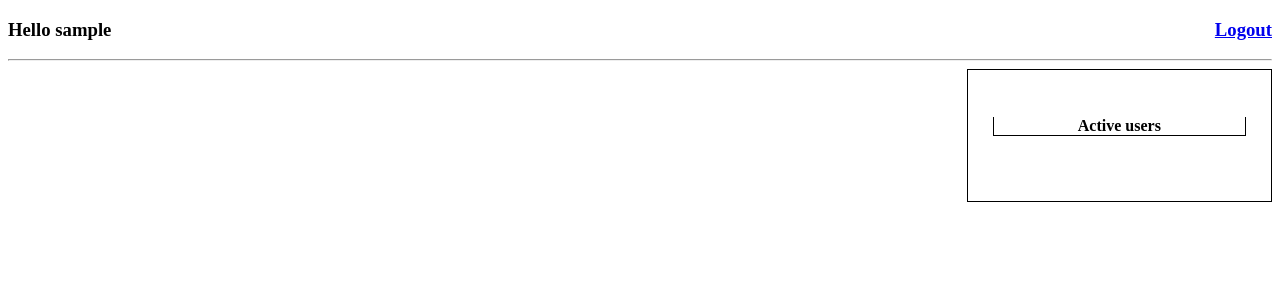
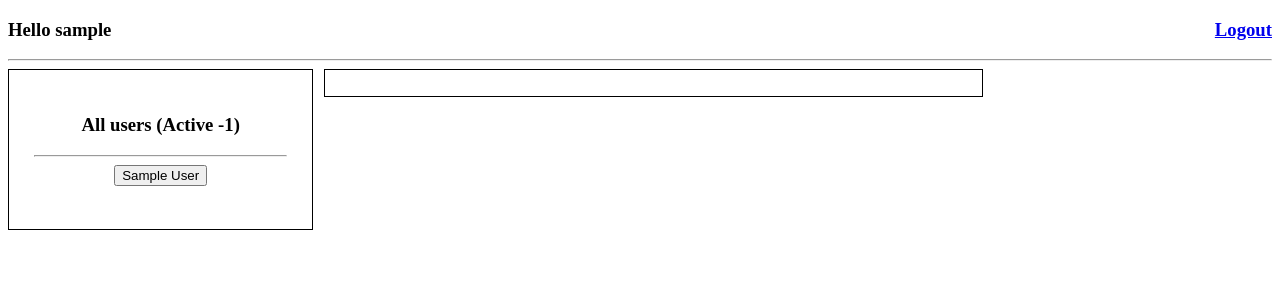
Before and after one commit to Hasan-75/ChatBins, a Django app: page /messages/ in a window 1280 px wide. Shown: the top 300 px of the page. Run offline with Django 3.2, Linux system fonts and the light colour scheme; the visitor is signed in with stand-in values (Sample User, id 1); data comes from the database, SQL or seed files in the repository; data that the repository does not hold is empty.

Commit message:
Improved active users feature. Resolved security issues. Cleaned up code

```diff
--- a/ChatBins/settings.py
+++ b/ChatBins/settings.py
@@ -27,7 +27,7 @@ SECRET_KEY = '+5uz8&h!uc&naju(yk^49j(f261s8m5y5-w44qvbzn6fn6o8--'
 # SECURITY WARNING: don't run with debug turned on in production!
 DEBUG = True
 
-ALLOWED_HOSTS = []
+ALLOWED_HOSTS = ['localhost', '192.168.0.117',]
 
 
 # Application definition
@@ -108,7 +108,7 @@ AUTH_PASSWORD_VALIDATORS = [
 
 LANGUAGE_CODE = 'en-us'
 
-TIME_ZONE = 'UTC'
+TIME_ZONE = 'Asia/Dhaka'
 
 USE_I18N = True
 
--- a/ChatBins/urls.py
+++ b/ChatBins/urls.py
@@ -15,7 +15,7 @@ Including another URLconf
 """
 from django.contrib import admin
 from django.urls import path, re_path, include
-from chatapp.views import IndexView, SignupView, Messanger, active_users_list
+from chatapp.views import IndexView, SignupView, Messanger, active_users_list, get_users_messages, send_msg
 
 urlpatterns = [
     path('admin/', admin.site.urls),
@@ -23,6 +23,8 @@ urlpatterns = [
     re_path(r'^', include('django.contrib.auth.urls')),
     re_path(r'^signup/$', SignupView.as_view(), name = 'signup'),
     re_path(r'^messages/$', Messanger.as_view(), name = 'messenger'),
-    re_path(r'^messages/active_users$', active_users_list, name = 'active_users')
+    re_path(r'^messages/active_users$', active_users_list, name = 'active_users'),
+    path('messages/get_message/<username>/', get_users_messages, name='get_users_messages'),
+    path('messages/send/', send_msg, name='send_message')
 
 ]
--- a/chatapp/templates/chatapp/active_users.html
+++ b/chatapp/templates/chatapp/active_users.html
@@ -1,6 +1,21 @@
+<h3>
+    All users (Active {{ active_users.count|add:-1}})
+</h3>
+<hr>
+
 {% for user in active_users %}
-    <p>{{ user.first_name }} {{ user.last_name }}</p>
-    <p>{{ user.username }}</p>
-    <p>{{ user.email }}</p>
-    <hr>
+    <button value="{% url 'get_users_messages' user.username %}" name="{{ user.username }}" class="user">
+        {{ user.first_name }} {{ user.last_name }}
+         <img src="https://cdn-images-1.medium.com/max/1200/1*nZ9VwHTLxAfNCuCjYAkajg.png" height="8px" width="8px">
+    </button>
+    <br>
+    <br>
 {% endfor %}
+
+{% for user in all_users %}
+    <button value="{% url 'get_users_messages' user.username %}" name="{{ user.username }}" class="user">
+        {{ user.first_name }} {{ user.last_name }}
+    </button>
+    <br>
+    <br>
+{% endfor %}
--- /dev/null
+++ b/chatapp/templates/chatapp/js_holder.html
@@ -0,0 +1,71 @@
+{% load staticfiles %}
+<script>
+    $(document).ready(
+        function () {
+            message_form = $('#message_form');
+            message_form.hide();
+            var update_list = function(){
+                var xhttp = new XMLHttpRequest();
+                xhttp.onreadystatechange = function() {
+                    if (this.readyState === 4 && this.status === 200) {
+                        $("#active_list").html(this.responseText);
+                    }
+                };
+                xhttp.open("GET", "{% url 'active_users' %}", true);
+                xhttp.send();
+
+            };
+            update_list();
+            setInterval(update_list, 5000);
+
+            var selected_user, update_msg;
+            $(document).on("click", '.user', function(event) {
+                console.log(event);
+                selected_user = this.name;
+                    console.log(selected_user);
+                    url_value = this.value;
+                    $('#message_form').show();
+                    var update_message = function(){
+                        var xhttp = new XMLHttpRequest();
+                        xhttp.onreadystatechange = function() {
+                            if (this.readyState === 4 && this.status === 200) {
+                                $("#messages").html(this.responseText);
+                            }
+                        };
+                        xhttp.open("GET", url_value, true);
+                        xhttp.send();
+
+                    };
+                update_message();
+                setInterval(update_message, 3000);
+                update_msg = update_message;
+
+
+            });
+
+           /* */
+            message_form.submit(function(event){
+                event.preventDefault(); //prevent default action
+                $("#receiver").val(selected_user.toString());
+                var post_url = $(this).attr("action"); //get form action url
+                var request_method = $(this).attr("method"); //get form GET/POST method
+                var form_data = $(this).serialize(); //Encode form elements for submission
+                $.ajax({
+                    headers: { "X-CSRFToken": ('{{ csrf_token }}').toString() },
+                    url : post_url,
+                    type: request_method,
+                    data: form_data
+                }).done(function(response){ //
+                    $('#msg').val("");
+                    if(response.toString() === 'done'){
+                        update_msg();
+                    }
+                });
+            });
+        }
+    );
+
+    /**
+    * Created by Hasan on 20-06-19.
+    */
+</script>
--- /dev/null
+++ b/chatapp/templates/chatapp/leftbar.html
@@ -0,0 +1,4 @@
+<div style="width:20%; float: left; border: 1px solid; padding: 2%; text-align: center">
+    <div id="active_list">
+    </div>
+</div>
--- /dev/null
+++ b/chatapp/templates/chatapp/message_form.html
@@ -0,0 +1,7 @@
+<form method="post" action="{% url 'send_message' %}" id="message_form">
+    {% csrf_token %}
+    <input type="hidden" name="sender" id="sender" value="{{ request.user.username }}">
+    <input type="hidden" name="receiver" id="receiver">
+    <input type="text" name="message" id="msg" placeholder="Type your message here!">
+    <input type="submit" value="send">
+</form>
--- a/chatapp/templates/chatapp/messenger.html
+++ b/chatapp/templates/chatapp/messenger.html
@@ -11,32 +11,12 @@
         <a href="{% url 'logout' %}" style="float: right">Logout</a>
     </h3>
     <hr>
-    <div style="width:20%; float: right; border: 1px solid; padding: 2%; text-align: center">
-        <h4 style="border: 1px solid; border-top: none">Active users</h4>
-        <br>
-        <div id="active_list">
-        </div>
+    {% include 'chatapp/leftbar.html' %}
+    <div id="" style="width: 50%; padding: 1%; margin-left: 25%; border:1px solid">
+        <div id="messages"></div>
+        {% include 'chatapp/message_form.html' %}
     </div>
 
-
-    <script>
-        $(document).ready(
-            function () {
-                var update_list = function(){
-                    var xhttp = new XMLHttpRequest();
-                    xhttp.onreadystatechange = function() {
-                        if (this.readyState == 4 && this.status == 200) {
-                            $("#active_list").html(this.responseText);
-                        }
-                    };
-                    xhttp.open("GET", "{% url 'active_users' %}", true);
-                    xhttp.send();
-
-                };
-                update_list();
-                setInterval(update_list, 10000);
-            }
-        );
-    </script>
+    {% include 'chatapp/js_holder.html' %}
 </body>
 </html>
--- a/chatapp/views.py
+++ b/chatapp/views.py
@@ -1,24 +1,28 @@
 from django.contrib.auth import logout
+from django.contrib.auth.decorators import login_required
 from django.contrib.auth.mixins import LoginRequiredMixin
 from django.contrib.auth.models import User
 from django.contrib.sessions.models import Session
+from django.db.models import Q
 from django.http import HttpResponse, HttpResponseRedirect
-# Create your views here.
 from django.shortcuts import render
 from django.urls import reverse, reverse_lazy
 from django.utils import timezone
 from django.views.generic import TemplateView, FormView
-
 from chatapp.forms import SignupForm
+from chatapp.models import TextMessage
 
 
 class IndexView(TemplateView):
     template_name = 'chatapp/index.html'
+    def dispatch(self, request, *args, **kwargs):
+        if request.user.is_authenticated:
+            return HttpResponseRedirect(reverse_lazy('messenger'))
+        return super().dispatch(request, args, kwargs)
 
 class Messanger(LoginRequiredMixin, TemplateView):
     login_url = reverse_lazy('login')
     template_name = 'chatapp/messenger.html'
-
 
 class SignupView(FormView):
     template_name = 'registration/signup.html'
@@ -51,5 +55,24 @@ def get_all_logged_in_users():
 
     return User.objects.filter(id__in=uid_list)
 
+@login_required(login_url=reverse_lazy('login'))
 def active_users_list(request):
-    return render(request, 'chatapp/active_users.html', {'active_users' : get_all_logged_in_users()})
+    active_users = get_all_logged_in_users()
+    all_users = User.objects.all().exclude(username__in=active_users.values('username'))
+    return render(request, 'chatapp/active_users.html', {'active_users' : active_users, 'all_users': all_users})
+
+@login_required(login_url=reverse_lazy('login'))
+def get_users_messages(request, username):
+    current_user = request.user.username
+    selected_user = username
+    messages = TextMessage.objects.filter(Q(receiver__username=current_user) | Q(sender__username=current_user),
+                                          Q(receiver__username=selected_user) | Q(sender__username=selected_user))
+    return render(request, 'chatapp/messages.html', {'msgs':messages})
+
+@login_required(login_url=reverse_lazy('login'))
+def send_msg(request):
+    recvr = User.objects.filter(username=request.POST['receiver'])[0]
+    message = request.POST['message']
+    msg = TextMessage(sender=request.user, receiver=recvr, message=message)
+    msg.save()
+    return HttpResponse("done")
```
Also changed, not shown: chatapp/templates/chatapp/messages.html (added, +17 -0 lines).
